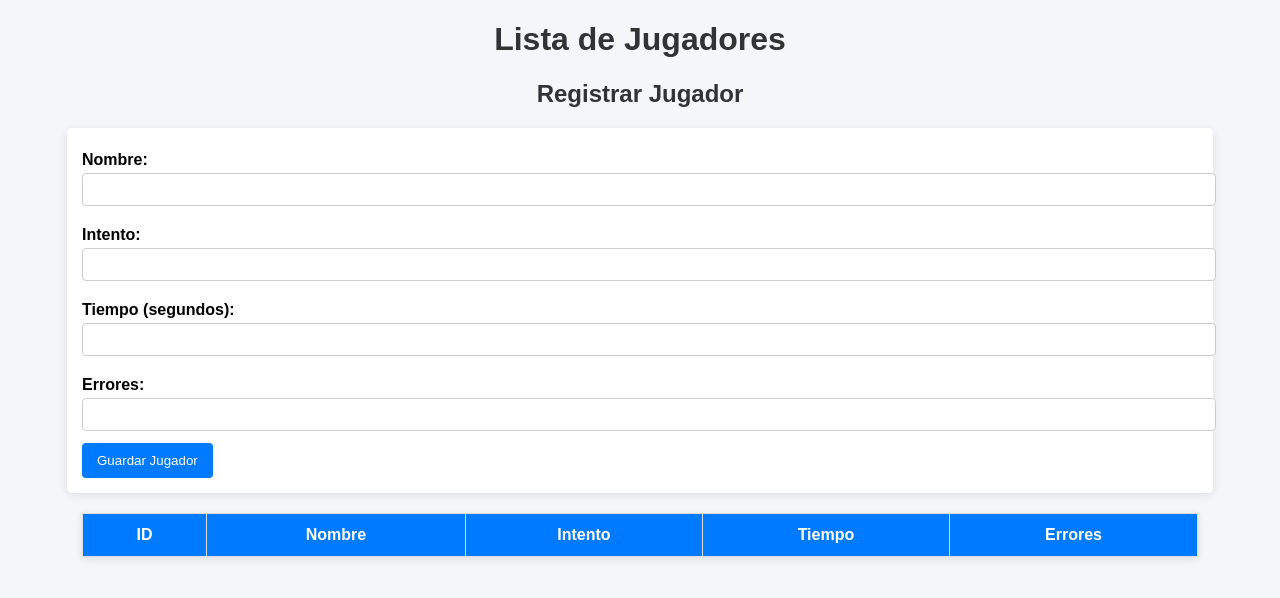
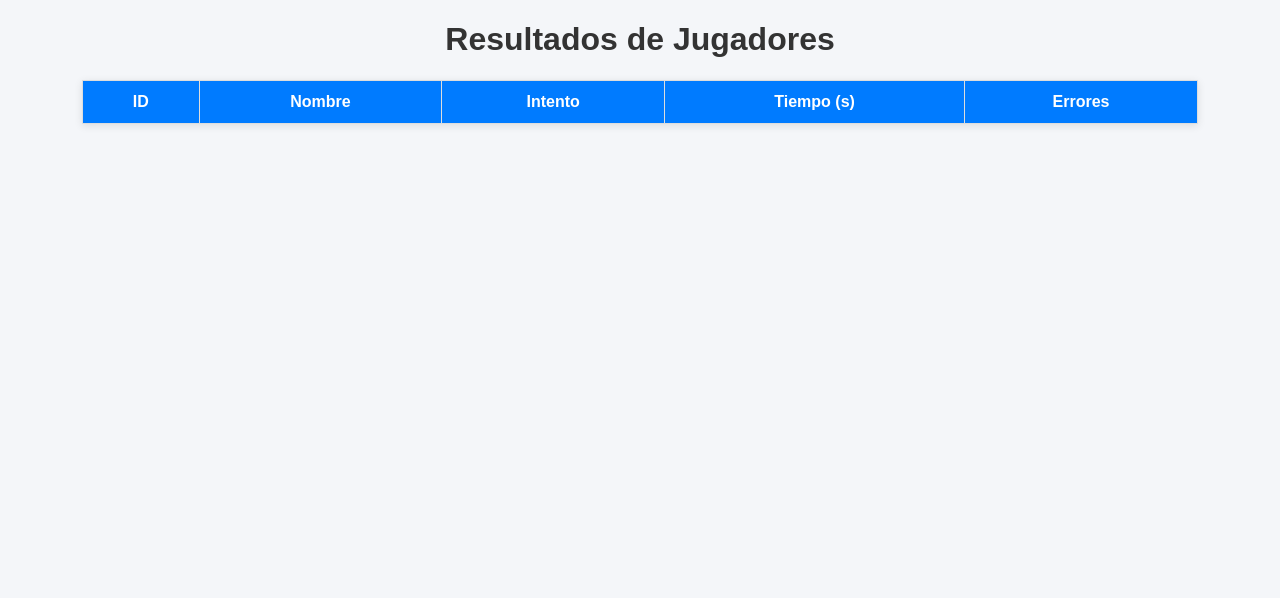
Before and after one commit to Ramir-C/recordando-figuras-final-, a website: page Recordando figuras final/public/indexresultados.html in a window 1280 px wide. Drawn offline with Linux system fonts and the light colour scheme; no server answers.

Commit message:
Update indexresultados.html

```diff
--- a/Recordando figuras final/public/indexresultados.html
+++ b/Recordando figuras final/public/indexresultados.html
@@ -3,14 +3,14 @@
 <head>
   <meta charset="UTF-8">
   <meta name="viewport" content="width=device-width, initial-scale=1.0">
-  <title>Jugadores </title>
+  <title>Lista de Jugadores</title>
   <style>
     body {
       font-family: Arial, sans-serif;
       background: #f4f6f9;
       margin: 20px;
     }
-    h1, h2 {
+    h1 {
       text-align: center;
       color: #333;
     }
@@ -33,58 +33,16 @@
     tr:nth-child(even) {
       background: #f2f2f2;
     }
-    form {
-      width: 90%;
-      margin: 20px auto;
-      background: #fff;
-      padding: 15px;
-      border-radius: 5px;
-      box-shadow: 0 2px 8px rgba(0,0,0,0.1);
-    }
-    label {
-      display: block;
-      margin: 8px 0 4px;
-      font-weight: bold;
-    }
-    input {
-      width: 100%;
-      padding: 8px;
-      margin-bottom: 12px;
-      border: 1px solid #ccc;
-      border-radius: 4px;
-    }
-    button {
-      background: #007BFF;
-      color: white;
-      padding: 10px 15px;
-      border: none;
-      border-radius: 4px;
-      cursor: pointer;
-    }
-    button:hover {
-      background: #0056b3;
+    #no-jugadores {
+      text-align: center;
+      color: #666;
+      font-style: italic;
+      margin-top: 20px;
     }
   </style>
 </head>
 <body>
-  <h1>Lista de Jugadores</h1>
-  <!-- Formulario para registrar nuevos jugadores -->
-  <h2>Registrar Jugador</h2>
-  <form id="form-jugador">
-    <label for="nombre">Nombre:</label>
-    <input type="text" id="nombre" name="nombre" required>
-
-    <label for="intento">Intento:</label>
-    <input type="number" id="intento" name="intento" required>
-
-    <label for="tiempo">Tiempo (segundos):</label>
-    <input type="number" id="tiempo" name="tiempo" required>
-
-    <label for="errores">Errores:</label>
-    <input type="number" id="errores" name="errores" required>
-
-    <button type="submit">Guardar Jugador</button>
-  </form>
+  <h1>Resultados de Jugadores</h1>
 
   <!-- Tabla de jugadores -->
   <table id="tabla-jugadores">
@@ -93,7 +51,7 @@
         <th>ID</th>
         <th>Nombre</th>
         <th>Intento</th>
-        <th>Tiempo</th>
+        <th>Tiempo (s)</th>
         <th>Errores</th>
       </tr>
     </thead>
@@ -101,60 +59,42 @@
       <!-- Aquí se insertarán los jugadores -->
     </tbody>
   </table>
+  <div id="no-jugadores" style="display:none;">No hay jugadores registrados.</div>
 
   <script>
-    // Cargar jugadores desde el backend
+    // Función para cargar jugadores desde el backend
     async function cargarJugadores() {
       try {
         const response = await fetch('/users');
         const data = await response.json();
 
         const tbody = document.querySelector('#tabla-jugadores tbody');
+        const noJugadores = document.getElementById('no-jugadores');
         tbody.innerHTML = '';
 
+        if (!data.users || data.users.length === 0) {
+          noJugadores.style.display = 'block';
+          return;
+        } else {
+          noJugadores.style.display = 'none';
+        }
+
         data.users.forEach(jugador => {
-          const fila = `
-            <tr>
-              <td>${jugador.id}</td>
-              <td>${jugador.nombre}</td>
-              <td>${jugador.intento}</td>
-              <td>${jugador.tiempo}</td>
-              <td>${jugador.errores}</td>
-            </tr>
+          const fila = document.createElement('tr');
+          fila.innerHTML = `
+            <td>${jugador.id}</td>
+            <td>${jugador.nombre}</td>
+            <td>${jugador.intento}</td>
+            <td>${jugador.tiempo}</td>
+            <td>${jugador.errores}</td>
           `;
-          tbody.innerHTML += fila;
+          tbody.appendChild(fila);
         });
       } catch (err) {
         console.error('Error al cargar jugadores:', err);
       }
     }
 
-    // Guardar jugador con el formulario
-    document.getElementById('form-jugador').addEventListener('submit', async (e) => {
-      e.preventDefault();
-
-      const jugador = {
-        nombre: document.getElementById('nombre').value,
-        intento: document.getElementById('intento').value,
-        tiempo: document.getElementById('tiempo').value,
-        errores: document.getElementById('errores').value
-      };
-
-      try {
-        await fetch('/save', {
-          method: 'POST',
-          headers: { 'Content-Type': 'application/json' },
-          body: JSON.stringify(jugador)
-        });
-
-        // Recargar la tabla
-        cargarJugadores();
-        e.target.reset();
-      } catch (err) {
-        console.error('Error al guardar jugador:', err);
-      }
-    });
-
     // Cargar jugadores al abrir la página
     cargarJugadores();
   </script>
```
